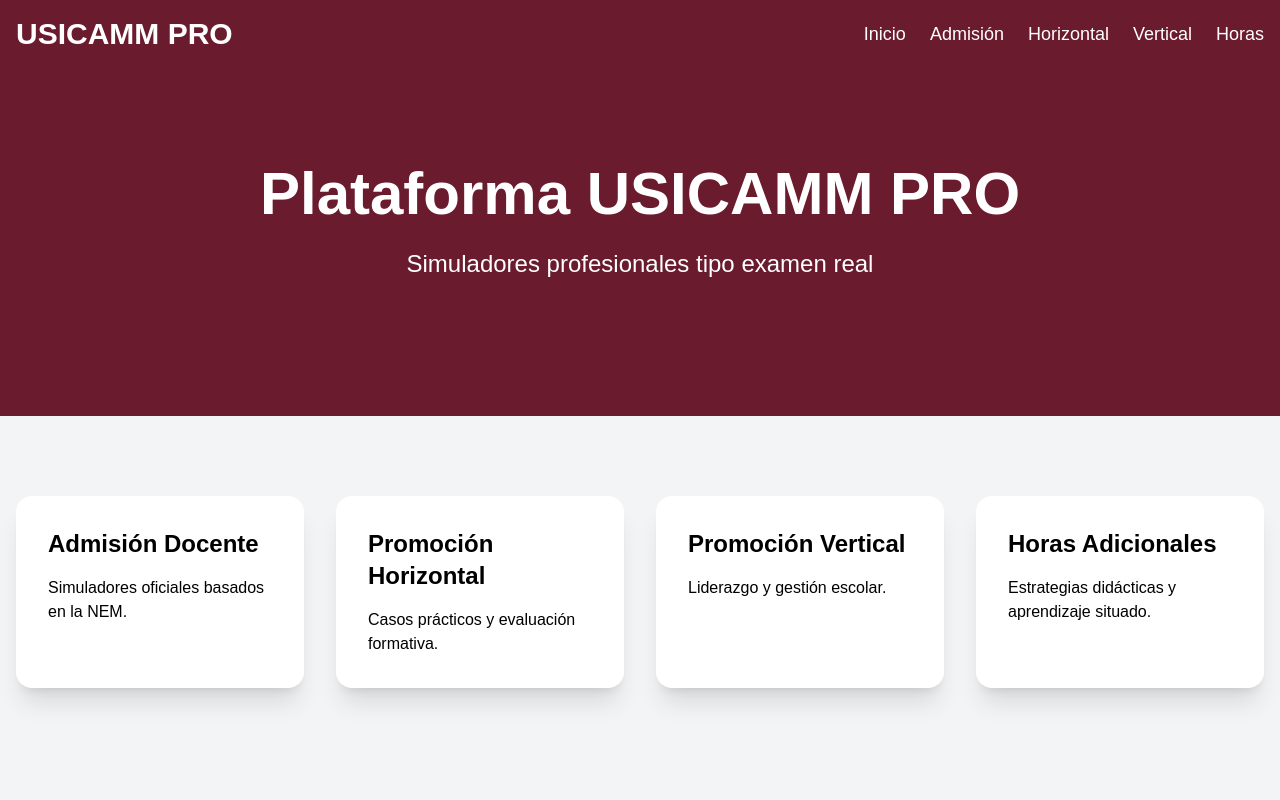
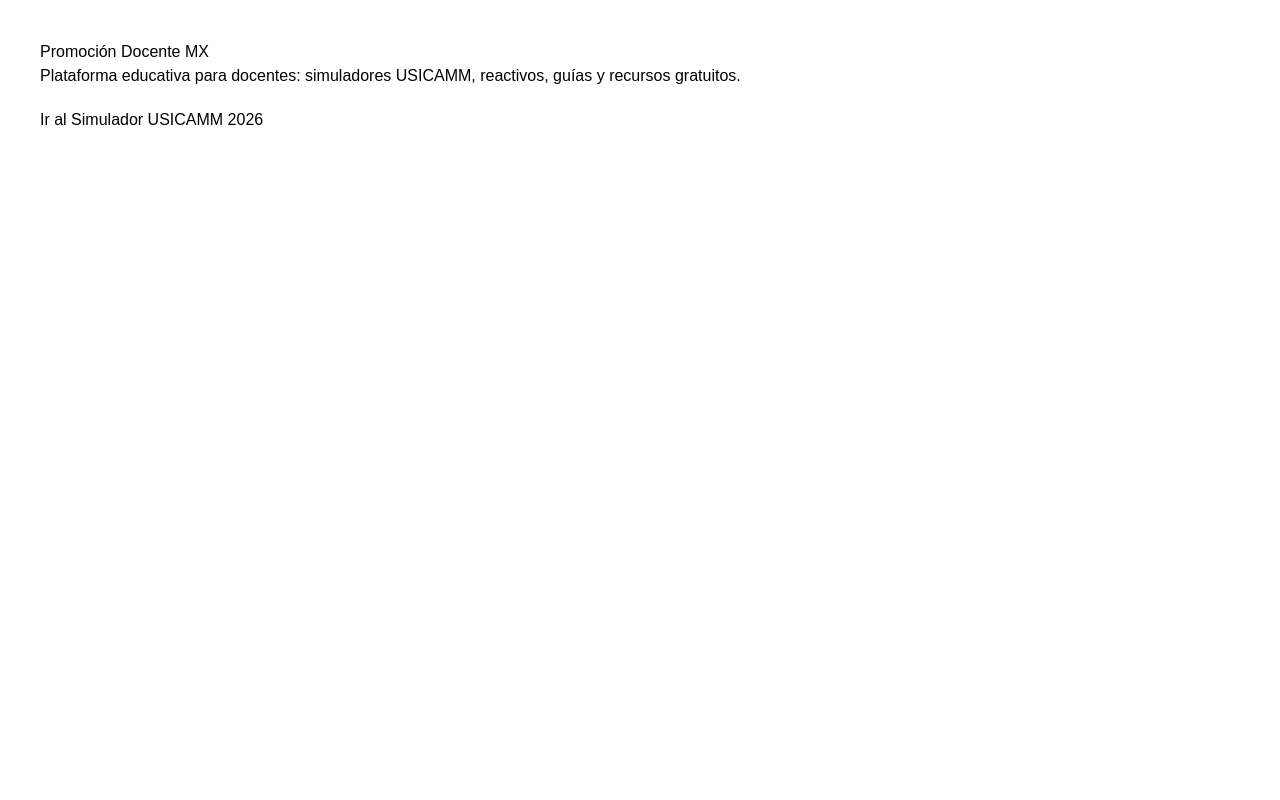
Before and after one commit to aidabereniceh-a11y/usicamm-platform, a React (Vite) app: page / in a window 1280 px wide. Shown: the top 800 px of the page. Built offline with nearby package versions, Linux system fonts and the light colour scheme; no server answers.

Commit message:
Refactor App component to include navigation and new route

```diff
--- a/src/App.jsx
+++ b/src/App.jsx
@@ -1,41 +1,34 @@
-import { Routes, Route } from 'react-router-dom'
+import { Routes, Route, Link } from "react-router-dom";
+import SimuladorUsicamm2026 from "./pages/SimuladorUsicamm2026";
 
-import Header from './components/Header'
-import Footer from './components/Footer'
+function Home() {
+  return (
+    <div style={{ padding: "40px", fontFamily: "Arial" }}>
+      <h1>Promoción Docente MX</h1>
 
-import Home from './pages/Home'
-import Simulator from './pages/Simulator'
-import Dashboard from './pages/Dashboard'
+      <p>
+        Plataforma educativa para docentes: simuladores USICAMM,
+        reactivos, guías y recursos gratuitos.
+      </p>
+
+      <nav style={{ marginTop: "20px" }}>
+        <Link to="/simulador-usicamm-2026">
+          Ir al Simulador USICAMM 2026
+        </Link>
+      </nav>
+    </div>
+  );
+}
 
 export default function App() {
+  return (
+    <Routes>
+      <Route path="/" element={<Home />} />
 
-  return (
-
-    <div className="min-h-screen bg-gray-100">
-
-      <Header />
-
-      <Routes>
-
-        <Route
-          path="/"
-          element={<Home />}
-        />
-
-        <Route
-          path="/simulator/:type"
-          element={<Simulator />}
-        />
-
-        <Route
-          path="/dashboard"
-          element={<Dashboard />}
-        />
-
-      </Routes>
-
-      <Footer />
-
-    </div>
-  )
+      <Route
+        path="/simulador-usicamm-2026"
+        element={<SimuladorUsicamm2026 />}
+      />
+    </Routes>
+  );
 }
```
